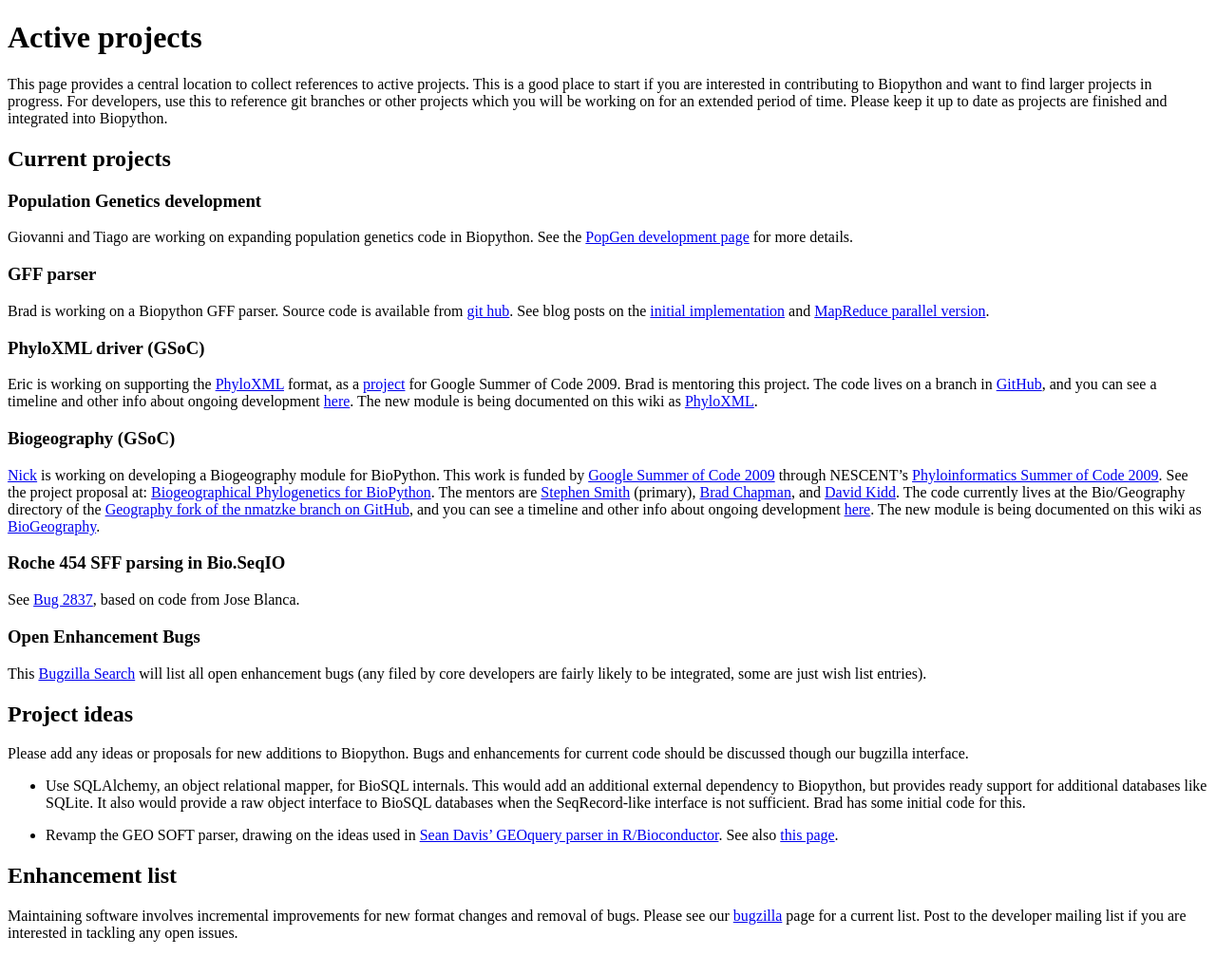
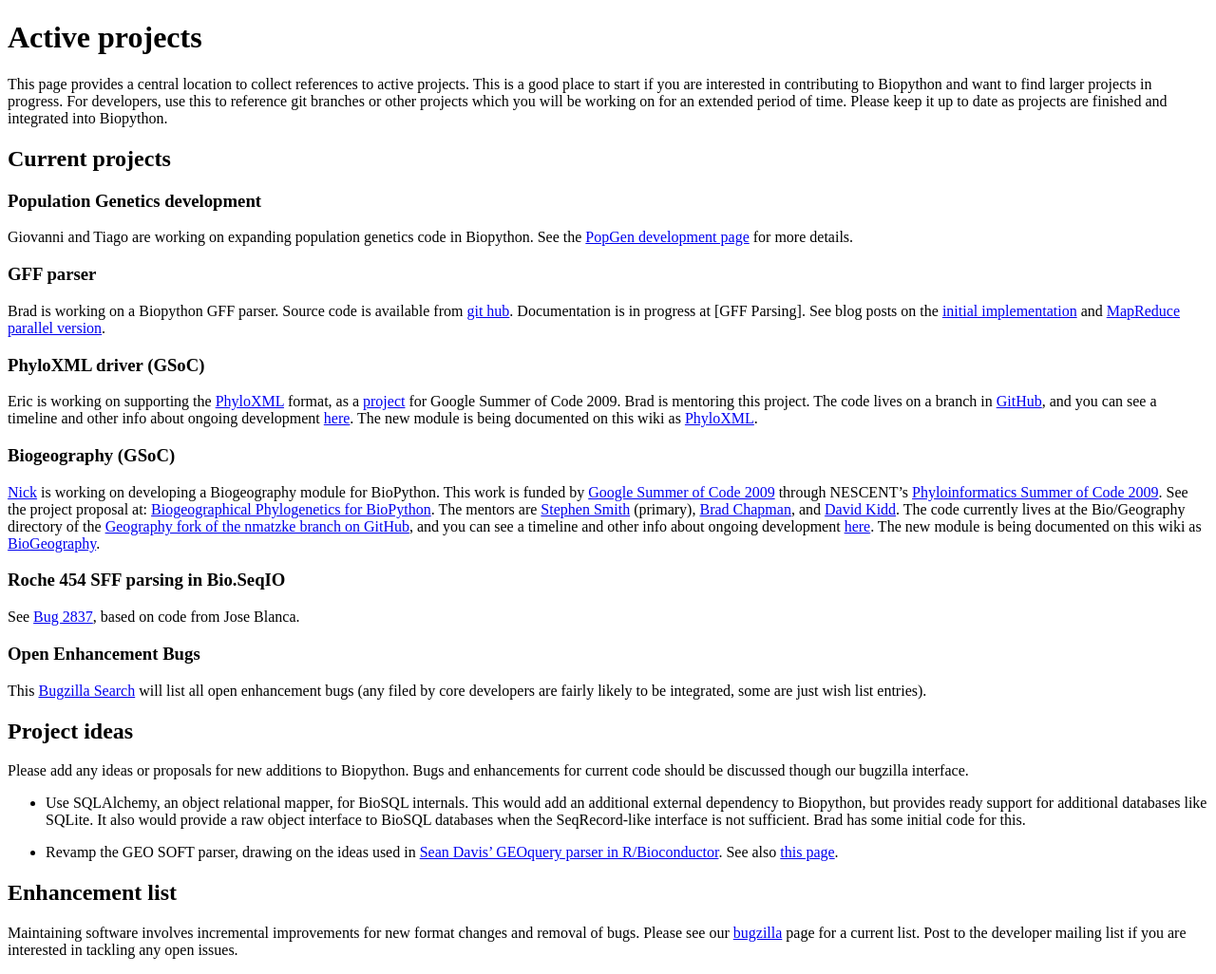
Before and after one commit to biopython/biopython.github.io, a Jekyll site: the page built from wiki/Active_projects.md, in a window 1280 px wide. Shown: the whole page at 95% size. Built offline with Jekyll 4.4.1, drawn with Linux system fonts in a browser that asks for light colours.

Commit message:
/* GFF parser */

```diff
--- a/wiki/Active_projects.md
+++ b/wiki/Active_projects.md
@@ -23,8 +23,9 @@ more details.
 ### GFF parser
 
 Brad is working on a Biopython GFF parser. Source code is available from
-[git hub](http://github.com/chapmanb/bcbb/tree/master/gff). See blog
-posts on the [initial
+[git hub](http://github.com/chapmanb/bcbb/tree/master/gff).
+Documentation is in progress at \[GFF Parsing\]. See blog posts on the
+[initial
 implementation](http://bcbio.wordpress.com/2009/03/08/initial-gff-parser-for-biopython/)
 and [MapReduce parallel
 version](http://bcbio.wordpress.com/2009/03/22/mapreduce-implementation-of-gff-parsing-for-biopython/).
```
Also changed, not shown: 1 other file.
